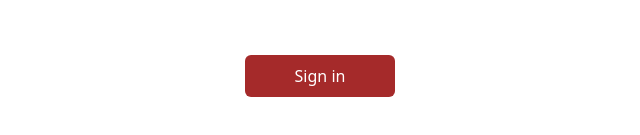
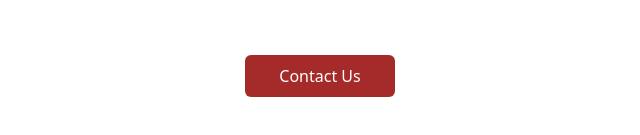
Before and after one commit to affaqk/bootstrap-project-1, a plain HTML site: page contact.html in a window 1280 px wide. Shown: the part 519-654 px from the top of the page, 320-960 px from the left. Drawn offline with nearby package versions, Linux system fonts and the light colour scheme.

Commit message:
contact us button updated

```diff
--- a/contact.html
+++ b/contact.html
@@ -83,7 +83,7 @@
     </div>
   </div>
   <div class="col-12 text-center">
-    <button type="submit" class="btn contact-btn">Sign in</button>
+    <button type="submit" class="btn contact-btn">Contact Us</button>
   </div>
 </form>
 </div>
```
